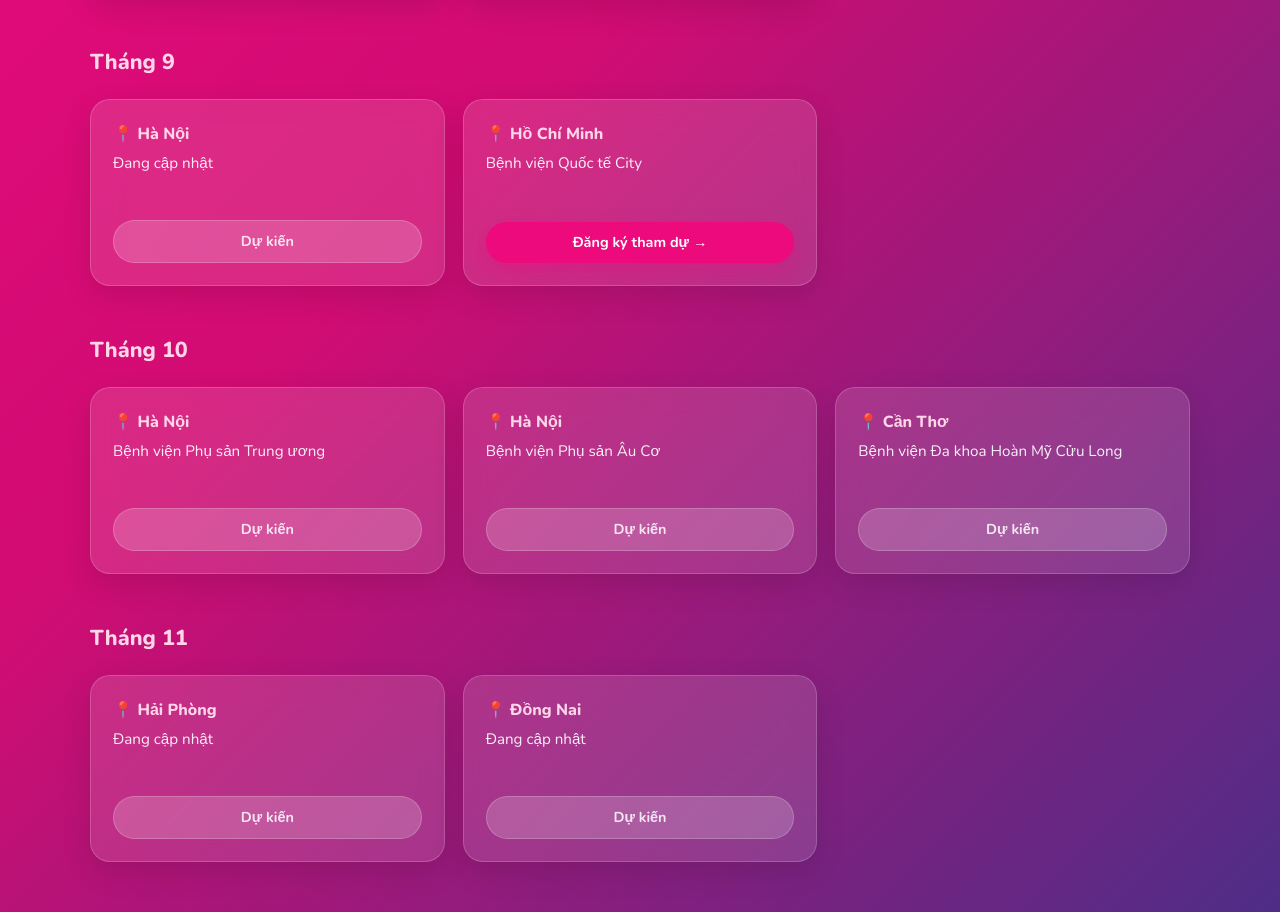
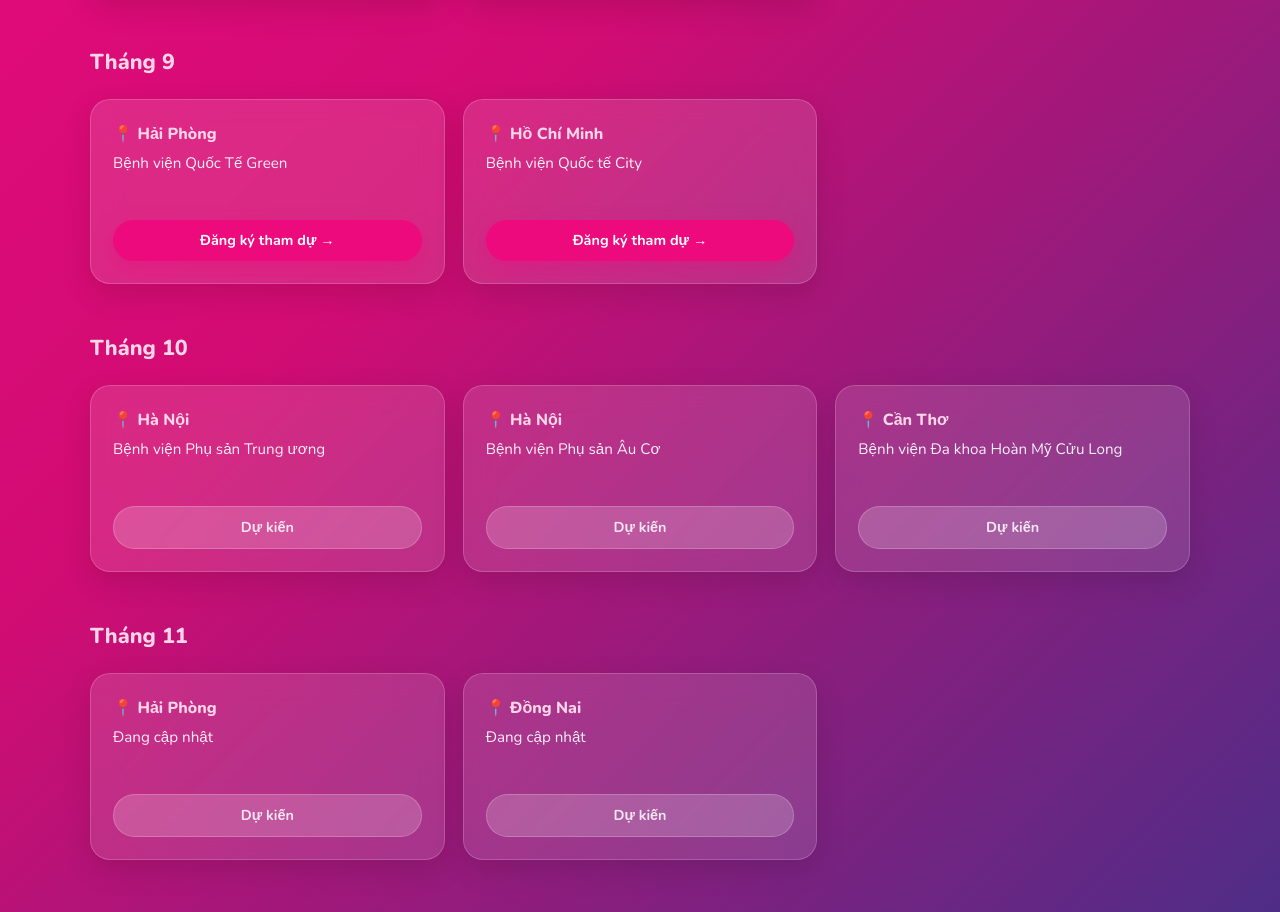
Before and after one commit to tnphat203/Lading-page-zmoms, a Next.js app in the folder landing-page/: page / in a window 1280 px wide. Shown: the part 4057-4969 px from the top of the page. Built offline with nearby package versions, Linux system fonts and the light colour scheme.

Commit message:
update 9:42 9/7

```diff
--- a/landing-page/data/eventData.ts
+++ b/landing-page/data/eventData.ts
@@ -1,7 +1,7 @@
 export const COLORS = {
-  PINK: "#EC0A7D",       // Hồng Z-Moms
-  BLUE: "#173B8F",       // Xanh logo
-  GOLD: "#FFD6E8",       // Hồng nhạt dùng highlight
+  PINK: "#EC0A7D", // Hồng Z-Moms
+  BLUE: "#173B8F", // Xanh logo
+  GOLD: "#FFD6E8", // Hồng nhạt dùng highlight
   LIGHT_PINK: "#FFF5FA",
   LIGHT_BLUE: "#F2F6FF",
 };
@@ -111,10 +111,7 @@ export const zones = [
   },
 ];
 
-export type HospitalStatus =
-  | "upcoming"
-  | "registering"
-  | "completed";
+export type HospitalStatus = "upcoming" | "registering" | "completed";
 export const schedule: {
   month: string;
   hospitals: {
@@ -149,10 +146,10 @@ export const schedule: {
     month: "Tháng 9",
     hospitals: [
       {
-        city: "Hà Nội",
-        hospital: "",
-        formUrl: "",
-        status: "upcoming",
+        city: "Hải Phòng",
+        hospital: "Bệnh viện Quốc Tế Green",
+        formUrl: "https://forms.gle/rPVsmgeW3y2KYiWG6",
+        status: "registering",
         recapUrl: "",
       },
       {
@@ -243,7 +240,7 @@ export const schedule: {
       },
     ],
   },
-]
+];
 
 export const stats = [
   { value: "6.000–12.000", label: "Mẹ & gia đình tham dự", icon: "👨‍👩‍👧" },
```
Lines whose indentation alone changed are shown as unchanged.
